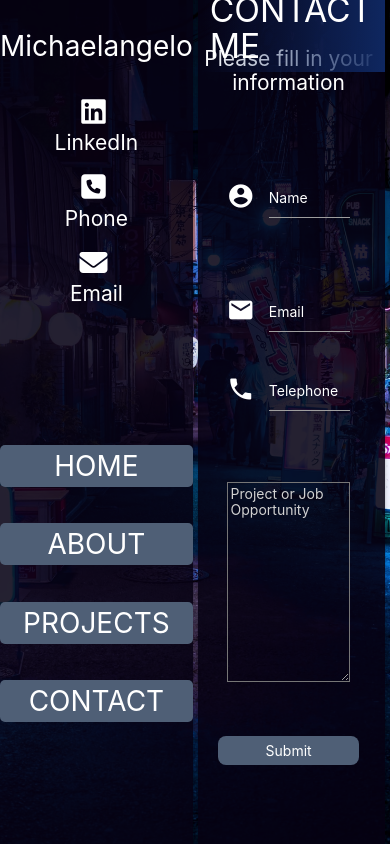
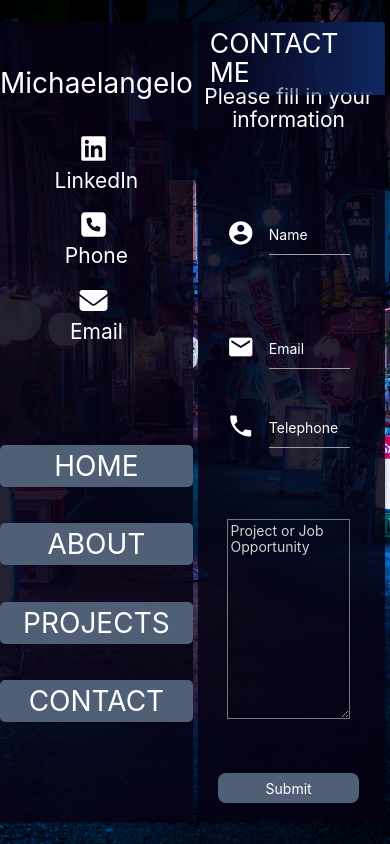
Before and after one commit to SyntaxMotta/Portfolio, a React (Create React App) app: page /contact in a window 390 px wide. Built offline with nearby package versions, Linux system fonts and the light colour scheme; the HTML template or start-up script is replaced by a standard one.

Commit message:
More responsive work

```diff
--- a/src/App.css
+++ b/src/App.css
@@ -185,6 +185,14 @@
     font-size: 1.5rem;
     margin-top: 0.3rem;
   }
+
+  .app__nav {
+    height: 800px;
+  }
+
+  .app__content {
+    height: 800px;
+  }
 }
 
 @media (max-width: 480px) {
@@ -193,6 +201,9 @@
   }
   .sub-heading {
     font-size: 1.2rem;
+  }
+  .page-title {
+    font-size: 1.9rem;
   }
 }
 
```
